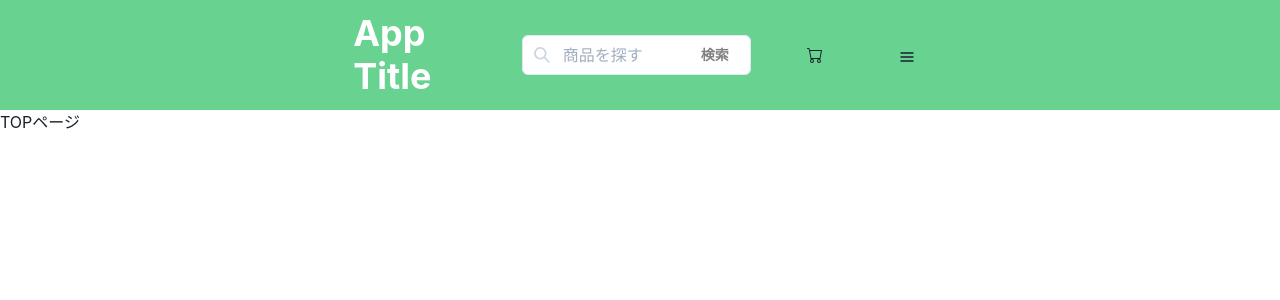
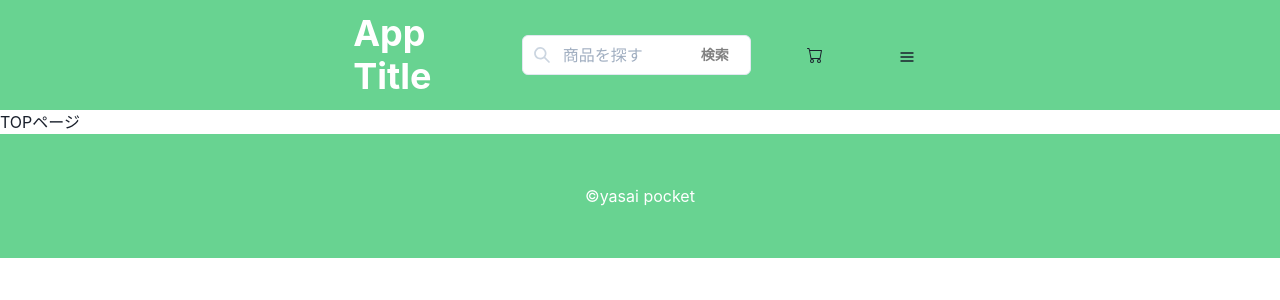
Before and after one commit to daisuke721/yasai_pocket, a React (Create React App) app in the folder frontend/: page / in a window 1280 px wide. Shown: the top 300 px of the page. Built offline with nearby package versions, Linux system fonts and the light colour scheme.

Commit message:
feat: footerの作成 #12

```diff
--- a/frontend/src/App.tsx
+++ b/frontend/src/App.tsx
@@ -1,6 +1,6 @@
 import * as React from 'react'
 
-import { ChakraProvider, Box, Button, chakra, Container, Heading, HStack, Flex, Input, InputGroup, InputLeftElement, InputRightElement, IconButton, Drawer, DrawerOverlay, DrawerContent, DrawerHeader, DrawerCloseButton, DrawerBody, useDisclosure } from '@chakra-ui/react'
+import { ChakraProvider, Box, Button, chakra, Container, Heading, HStack, Flex, Input, InputGroup, InputLeftElement, InputRightElement, IconButton, Drawer, DrawerOverlay, DrawerContent, DrawerHeader, DrawerCloseButton, DrawerBody, useDisclosure, Center } from '@chakra-ui/react'
 import { HamburgerIcon, SearchIcon } from '@chakra-ui/icons';
 import { BsCart } from "react-icons/bs";
 
@@ -45,6 +45,9 @@ const App: React.FC = () => {
           </Drawer>
         </chakra.header>
         <Box>TOPページ</Box>
+        <chakra.footer p='50px' bg='green.300'>
+          <Center color='white'>©yasai pocket</Center>
+        </chakra.footer>
       </ChakraProvider>
   );
 }
```
